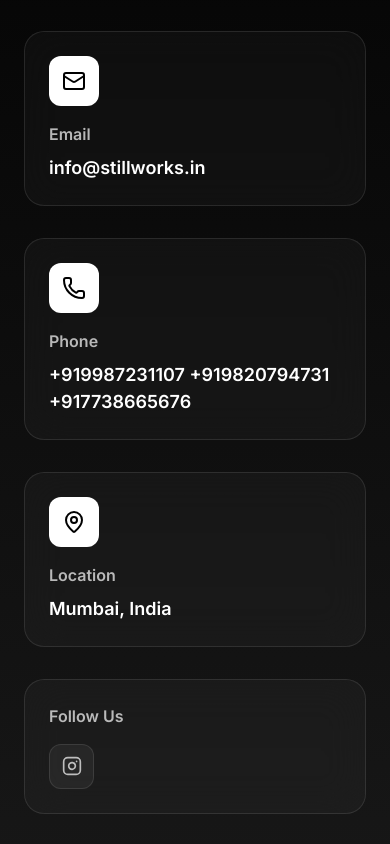
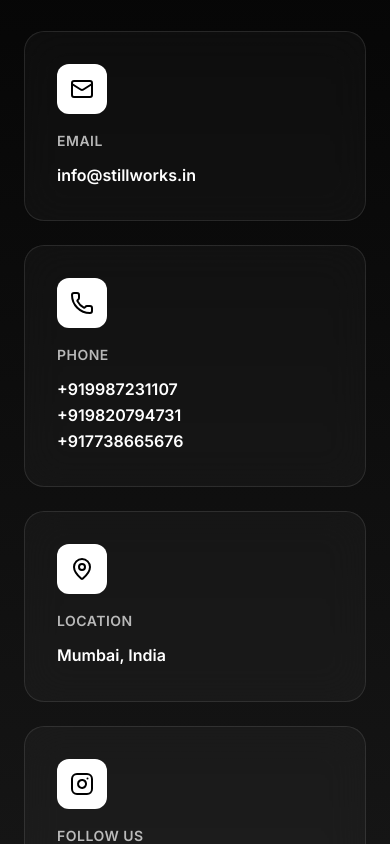
Before and after one commit to MangeshBhalerao/Agency, a Next.js app: page / in a window 390 px wide. Shown: the part 9000-9844 px from the top of the page. Built offline with nearby package versions, Linux system fonts and the light colour scheme.

Commit message:
grid issues

```diff
--- a/src/sections/Contact.jsx
+++ b/src/sections/Contact.jsx
@@ -126,11 +126,11 @@ export default function Contact() {
 
         <div
           style={{
-            display: 'grid',
+            display: 'flex',
+            flexDirection: 'column',
             gap: '48px',
             marginBottom: '64px',
           }}
-          className="grid-cols-1 md:grid-cols-3"
         >
           {/* Contact Form
           <motion.div
@@ -371,10 +371,11 @@ export default function Contact() {
                 viewport={{ once: true }}
                 transition={{ duration: 0.8 }}
                 style={{
-                  display: 'flex',
-                  gap: '32px',
+                  display: 'grid',
+                  gridTemplateColumns: '1fr',
+                  gap: '24px',
                 }}
-                className="flex-col md:flex-row"
+                className="md:grid-cols-4"
                 >
                 {contactInfo.map((info, index) => {
               const Icon = info.icon;
@@ -386,9 +387,13 @@ export default function Contact() {
                     backdropFilter: 'blur(20px)',
                     border: '1px solid rgba(255, 255, 255, 0.1)',
                     borderRadius: '20px',
-                    width: '100%',
-                    padding: '24px',
+                    padding: '32px',
                     transition: 'all 0.3s ease',
+                    minWidth: 0,
+                    overflow: 'hidden',
+                    display: 'flex',
+                    flexDirection: 'column',
+                    height: '100%',
                   }}
                   onMouseEnter={(e) => {
                     e.currentTarget.style.borderColor = 'rgba(255, 255, 255, 0.3)';
@@ -415,19 +420,31 @@ export default function Contact() {
                   </div>
                   <h4
                     style={{
-                      fontSize: '16px',
+                      fontSize: '14px',
                       fontWeight: '600',
                       color: 'rgba(255, 255, 255, 0.7)',
-                      marginBottom: '8px',
+                      marginBottom: '12px',
+                      textTransform: 'uppercase',
+                      letterSpacing: '0.5px',
                     }}
                   >
                     {info.title}
                   </h4>
+                  <div
+                    style={{
+                      fontSize: '16px',
+                      fontWeight: '600',
+                      color: '#fff',
+                      wordBreak: 'break-word',
+                      overflowWrap: 'break-word',
+                      whiteSpace: 'pre-line',
+                      lineHeight: '1.6',
+                    }}
+                  >
+                    {info.link ? (
                       <a
                         href={info.link}
                         style={{
-                      fontSize: '18px',
-                      fontWeight: '600',
                           color: '#fff',
                           textDecoration: 'none',
                           transition: 'color 0.3s ease',
@@ -441,6 +458,10 @@ export default function Contact() {
                       >
                         {info.value}
                       </a>
+                    ) : (
+                      info.value
+                    )}
+                  </div>
                 </div>
               );
             })}
@@ -452,15 +473,37 @@ export default function Contact() {
                 backdropFilter: 'blur(20px)',
                 border: '1px solid rgba(255, 255, 255, 0.1)',
                 borderRadius: '20px',
-                padding: '24px',
+                padding: '32px',
+                transition: 'all 0.3s ease',
+                minWidth: 0,
+                overflow: 'hidden',
+                display: 'flex',
+                flexDirection: 'column',
+                height: '100%',
               }}
             >
+              <div
+                style={{
+                  width: '50px',
+                  height: '50px',
+                  background: '#ffffff',
+                  borderRadius: '12px',
+                  display: 'flex',
+                  alignItems: 'center',
+                  justifyContent: 'center',
+                  marginBottom: '16px',
+                }}
+              >
+                <Instagram size={24} style={{ color: '#000000' }} />
+              </div>
               <h4
                 style={{
-                  fontSize: '16px',
+                  fontSize: '14px',
                   fontWeight: '600',
                   color: 'rgba(255, 255, 255, 0.7)',
-                  marginBottom: '16px',
+                  marginBottom: '12px',
+                  textTransform: 'uppercase',
+                  letterSpacing: '0.5px',
                 }}
               >
                 Follow Us
@@ -479,32 +522,20 @@ export default function Contact() {
                       href={social.link}
                       aria-label={social.label}
                       style={{
-                        width: '45px',
-                        height: '45px',
-                        background: 'rgba(255, 255, 255, 0.05)',
-                        border: '1px solid rgba(255, 255, 255, 0.1)',
-                        borderRadius: '12px',
-                        display: 'flex',
-                        alignItems: 'center',
-                        justifyContent: 'center',
-                        color: 'rgba(255, 255, 255, 0.7)',
-                        transition: 'all 0.3s ease',
+                        fontSize: '16px',
+                        fontWeight: '600',
+                        color: '#fff',
                         textDecoration: 'none',
+                        transition: 'color 0.3s ease',
                       }}
                       onMouseEnter={(e) => {
-                        e.currentTarget.style.background = '#ffffff';
-                        e.currentTarget.style.borderColor = 'transparent';
-                        e.currentTarget.style.color = '#000000';
-                        e.currentTarget.style.transform = 'translateY(-3px)';
+                        e.target.style.color = 'rgba(255, 255, 255, 0.7)';
                       }}
                       onMouseLeave={(e) => {
-                        e.currentTarget.style.background = 'rgba(255, 255, 255, 0.05)';
-                        e.currentTarget.style.borderColor = 'rgba(255, 255, 255, 0.1)';
-                        e.currentTarget.style.color = 'rgba(255, 255, 255, 0.7)';
-                        e.currentTarget.style.transform = 'translateY(0)';
+                        e.target.style.color = '#fff';
                       }}
                     >
-                      <Icon size={20} />
+                      Instagram
                     </a>
                   );
                 })}
```
Lines whose indentation alone changed are shown as unchanged.
